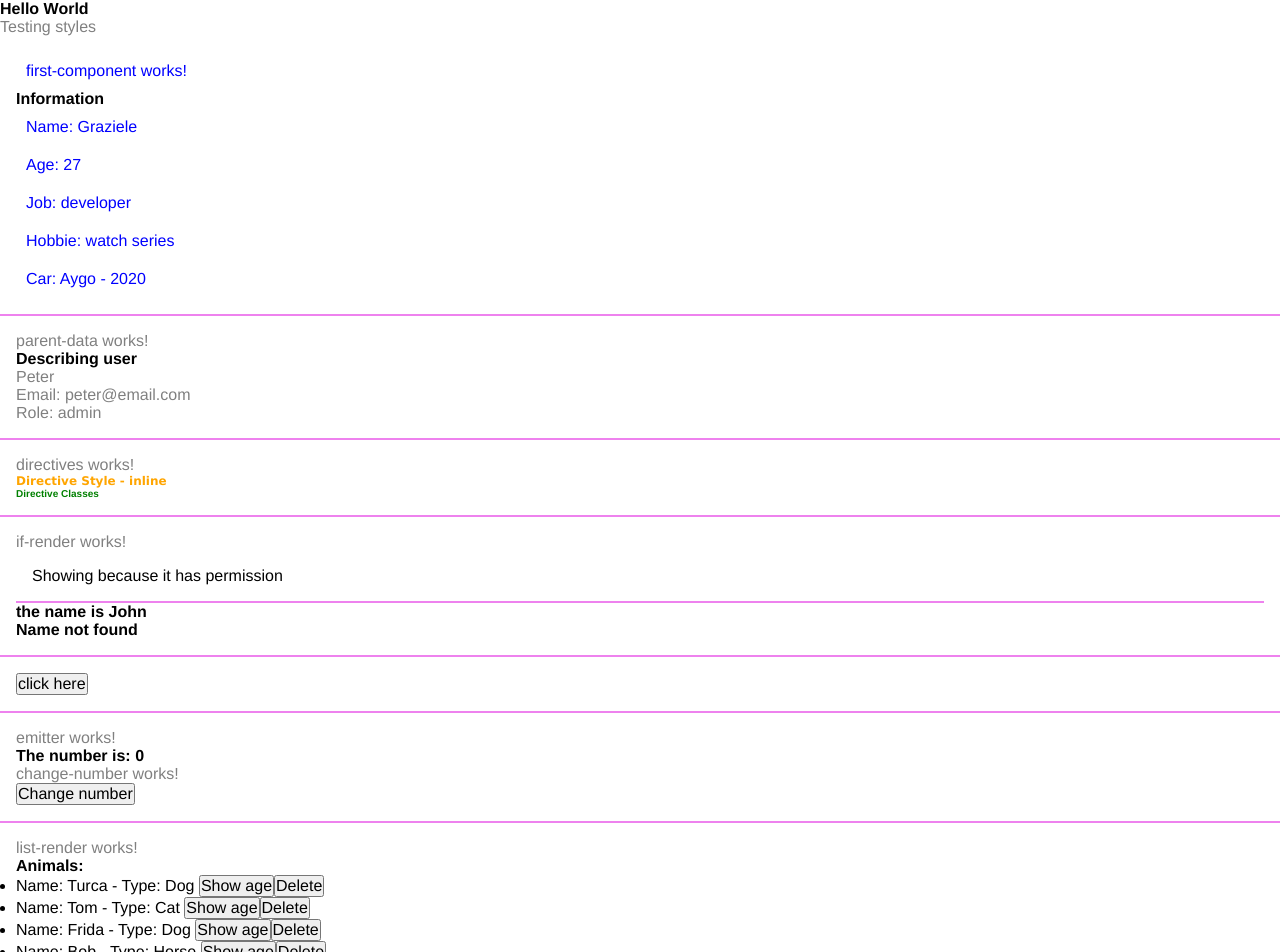
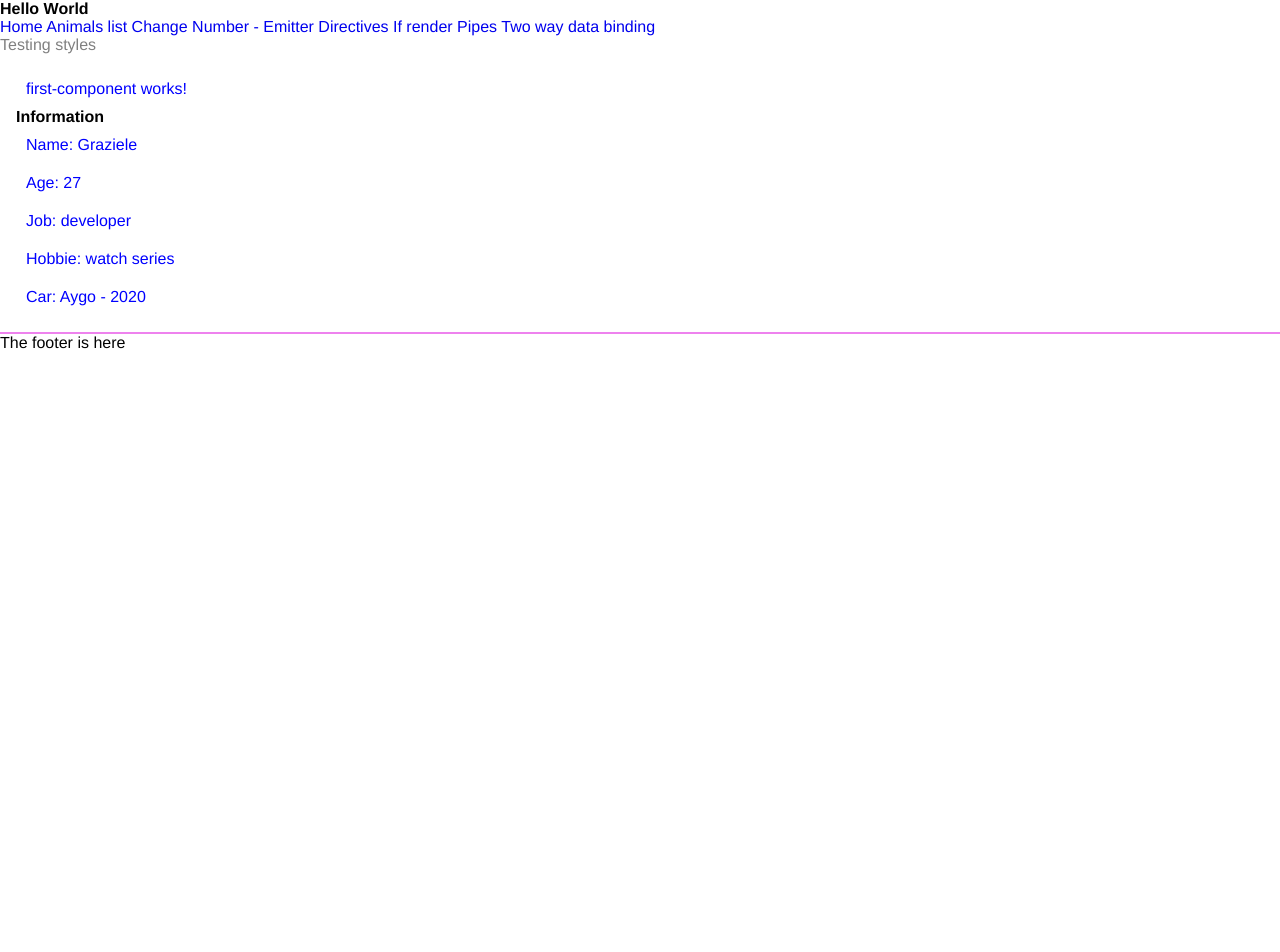
Before and after one commit to grazirs/angular, an Angular app: page / in a window 1280 px wide. Shown: the top 952 px of the page. After the commit the page ends 852 px from the top, so only its background shows below. Built offline with nearby package versions, Linux system fonts and the light colour scheme.

Commit message:
render components with routes

```diff
--- a/src/app/app.component.html
+++ b/src/app/app.component.html
@@ -1,11 +1,13 @@
 <h1>Hello World</h1>
+<nav>
+  <a routerLink="/">Home</a>
+  <a routerLink="/list"> Animals list</a>
+  <a routerLink="/change-number"> Change Number - Emitter</a>
+  <a routerLink="/directives"> Directives</a>
+  <a routerLink="/if-render"> If render</a>
+  <a routerLink="/pipes"> Pipes</a>
+  <a routerLink="/two-way-binding"> Two way data binding</a>
+</nav>
 <p>Testing styles</p>
-<app-first-component></app-first-component>
-<app-parent-data [name]="userName" [userData]="userData"></app-parent-data>
-<app-directives></app-directives>
-<app-if-render></app-if-render>
-<app-events></app-events>
-<app-emitter></app-emitter>
-<app-list-render></app-list-render>
-<app-pipes></app-pipes>
-<app-two-ways-binding></app-two-ways-binding>
+<router-outlet></router-outlet>
+<footer>The footer is here</footer>
--- a/src/app/app.module.ts
+++ b/src/app/app.module.ts
@@ -1,6 +1,7 @@
 import { NgModule } from '@angular/core';
 import { BrowserModule } from '@angular/platform-browser';
 import { FormsModule } from '@angular/forms';
+import { AppRoutingModule } from './app-routing.module';
 
 import { AppComponent } from './app.component';
 import { FirstComponentComponent } from './components/first-component/first-component.component';
@@ -29,7 +30,7 @@ import { TwoWaysBindingComponent } from './components/two-ways-binding/two-ways-
     TwoWaysBindingComponent
   ],
   imports: [
-    BrowserModule, FormsModule
+    BrowserModule, FormsModule, AppRoutingModule
   ],
   providers: [],
   bootstrap: [AppComponent]
```
Also changed, not shown: src/app/app-routing.module.ts (added, +28 -0 lines).
